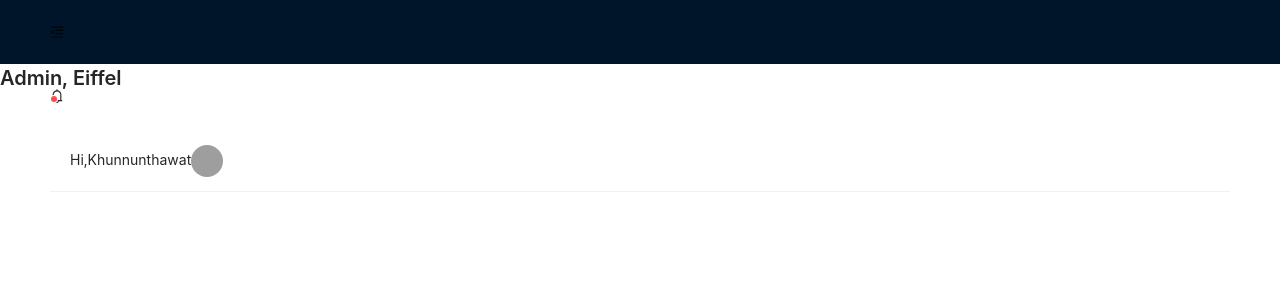
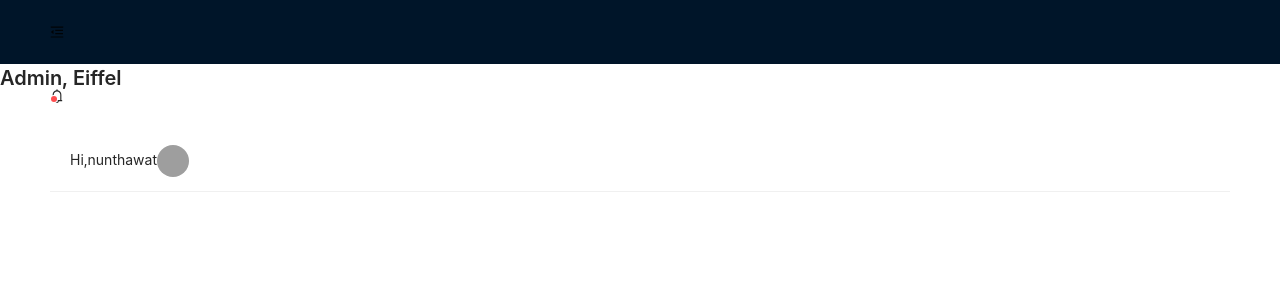
Before and after one commit to khunnunthawat/my-admin-antd-tailwind, a Next.js app: page / in a window 1280 px wide. Shown: the top 300 px of the page. Built offline with nearby package versions, Linux system fonts and the light colour scheme; grey boxes are pictures that could not be loaded.

Commit message:
edit-head-avatar

```diff
--- a/src/components/Layout/HeaderLayout.tsx
+++ b/src/components/Layout/HeaderLayout.tsx
@@ -1,5 +1,6 @@
 import React from 'react';
 import { Menu, Layout, Avatar, Typography, Popover, Badge, List } from 'antd';
+import { HeaderLayoutProps } from '../../interface/Header.interface';
 import {
   BellOutlined,
   RightOutlined,
@@ -17,9 +18,9 @@ const fixed = 'fixed inset-0 z-30 transition w-64';
 // FIXME in collapsed width: ~'calc(100% - 80px)';
 const collapsedCss = 'w-20 bg-white';
 const button =
-  'w-10 h-10 leading-10 text-lg text-center cursor-pointer transition ease-in hover:text-blue-500';
+  'w-10 h-10 leading-10 text-base text-center cursor-pointer transition ease-in hover:text-blue-500';
 const iconButton =
-  'flex w-12 h-12 justify-center items-center rounded-3xl cursor-pointer hover:text-blue-500';
+  'flex w-12 h-12 justify-center items-center rounded-3xl cursor-pointer text-base hover:text-blue-500';
 const iconFont = 'text-gray-200 text-2xl';
 const rightContainer = 'flex items-center';
 
@@ -31,11 +32,6 @@ const clearButton = 'text-center h-12 leading-10 cursor-pointer';
 const fontTitle = 'text-base';
 const avatar =
   'https://images.unsplash.com/profile-fb-1547572180-93a860f0a32b.jpg?auto=format&fit=crop&w=150&h=150&q=60&crop=faces&bg=fff';
-
-interface HeaderLayoutProps {
-  collapsed: boolean;
-  toggle: () => void;
-}
 
 const HeaderLayout: React.FC<HeaderLayoutProps> = ({ collapsed, toggle }) => {
   const shrinkComponentProps = {
@@ -53,8 +49,8 @@ const HeaderLayout: React.FC<HeaderLayoutProps> = ({ collapsed, toggle }) => {
             >
               <Text className={`${fontTitle}`}>Hi,</Text>
             </span>
-            <span>Khunnunthawat</span>
-            <Avatar className='mr-2' src={avatar} />
+            <span>nunthawat</span>
+            <Avatar className='mx-2' src={avatar} />
             {/* FIXME in Avatar style={{ marginLeft: 8 }} */}
           </>
         }
```
